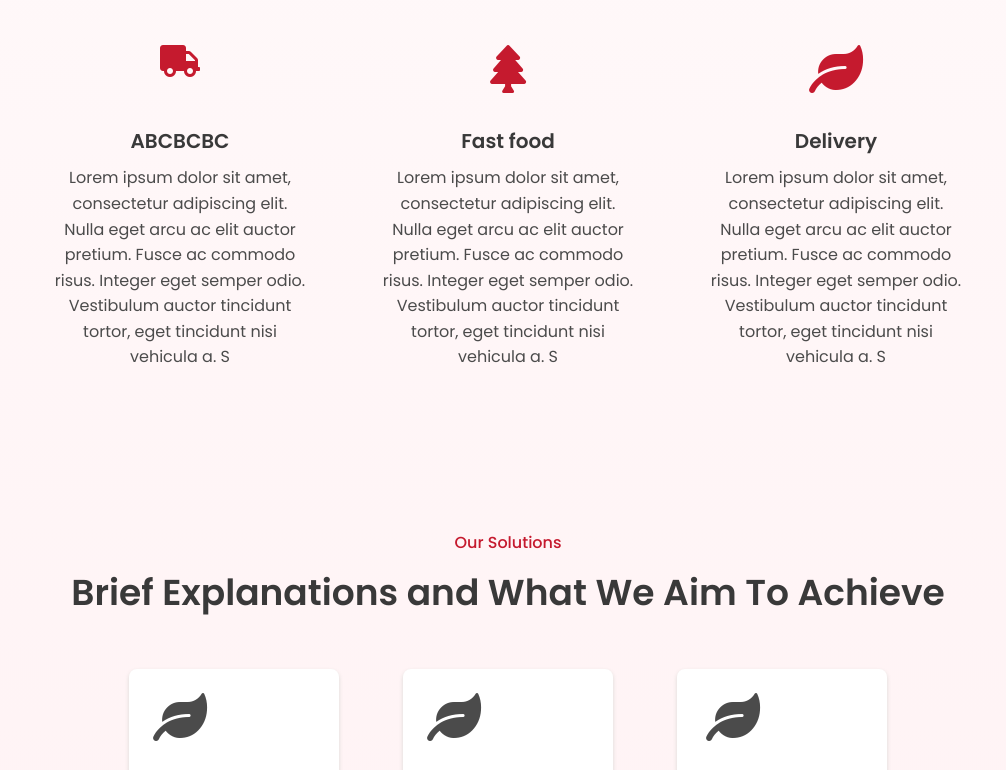
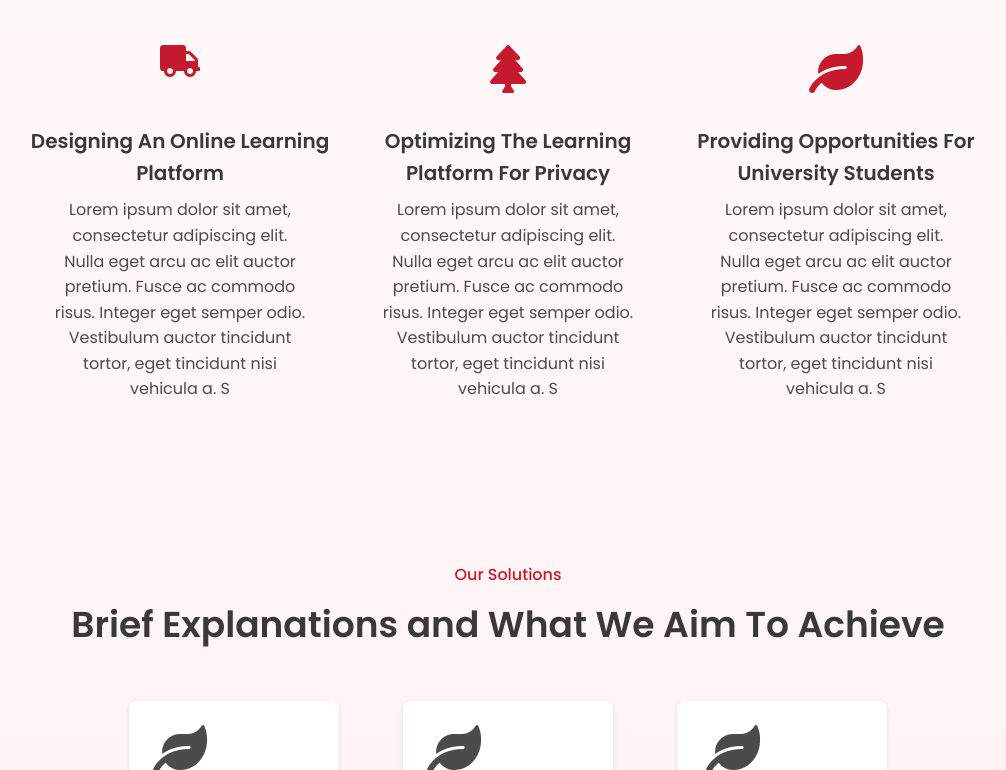
Before and after one commit to abrartarafder/sample-website, a plain HTML site: page index.html in a window 1280 px wide. Shown: the part 1449-2219 px from the top of the page, without its empty margins (132-1138 px from the left). Drawn offline with nearby package versions, Linux system fonts and the light colour scheme.

Commit message:
Update index.html

```diff
--- a/index.html
+++ b/index.html
@@ -84,7 +84,7 @@
             <div class="services__container bd-grid">
                 <div class="services__content">
                     <i class="fas fa-2x fa-truck services__img"></i>
-                    <h3 class="services__title">ABCBCBC</h3>
+                    <h3 class="services__title">Designing An Online Learning Platform</h3>
                     <p class="services__description">Lorem ipsum dolor sit amet, consectetur adipiscing elit. Nulla eget
                         arcu ac elit auctor pretium. Fusce ac commodo risus. Integer eget semper odio. Vestibulum auctor
                         tincidunt tortor, eget tincidunt nisi vehicula a. S</p>
@@ -93,7 +93,7 @@
                 <div class="services__content">
                     <!-- Add your content for the second service here -->
                     <i class="fas fa-3x fa-tree services__img"></i>
-                    <h3 class="services__title">Fast food</h3>
+                    <h3 class="services__title">Optimizing The Learning Platform For Privacy</h3>
                     <p class="services__description">Lorem ipsum dolor sit amet, consectetur adipiscing elit. Nulla eget
                         arcu ac elit auctor pretium. Fusce ac commodo risus. Integer eget semper odio. Vestibulum auctor
                         tincidunt tortor, eget tincidunt nisi vehicula a. S</p>
@@ -102,7 +102,7 @@
                 <div class="services__content">
                     <i class="fas fa-3x fa-leaf services__img"></i>
                     <!-- Add your content for the third service here -->
-                    <h3 class="services__title">Delivery</h3>
+                    <h3 class="services__title">Providing Opportunities For University Students</h3>
                     <p class="services__description">Lorem ipsum dolor sit amet, consectetur adipiscing elit. Nulla eget
                         arcu ac elit auctor pretium. Fusce ac commodo risus. Integer eget semper odio. Vestibulum auctor
                         tincidunt tortor, eget tincidunt nisi vehicula a. S</p>
@@ -229,7 +229,10 @@
                 </div>
 
                 <div class="contact__button">
-                    <a href="" class="button">Revisit The Presentation</a>
+                    <a href="https://prezi.com/view/CRp7JxbDeo7uqUED8VgV/" class="button">Revisit The Presentation</a>
+                    <br>
+                    <br>
+                    <iframe src="https://prezi.com/p/embed/CRp7JxbDeo7uqUED8VgV/" id="iframe_container" frameborder="0" webkitallowfullscreen="" mozallowfullscreen="" allowfullscreen="" allow="autoplay; fullscreen" height="245" width="285"></iframe>
                 </div>
             </div>
         </section>
```
